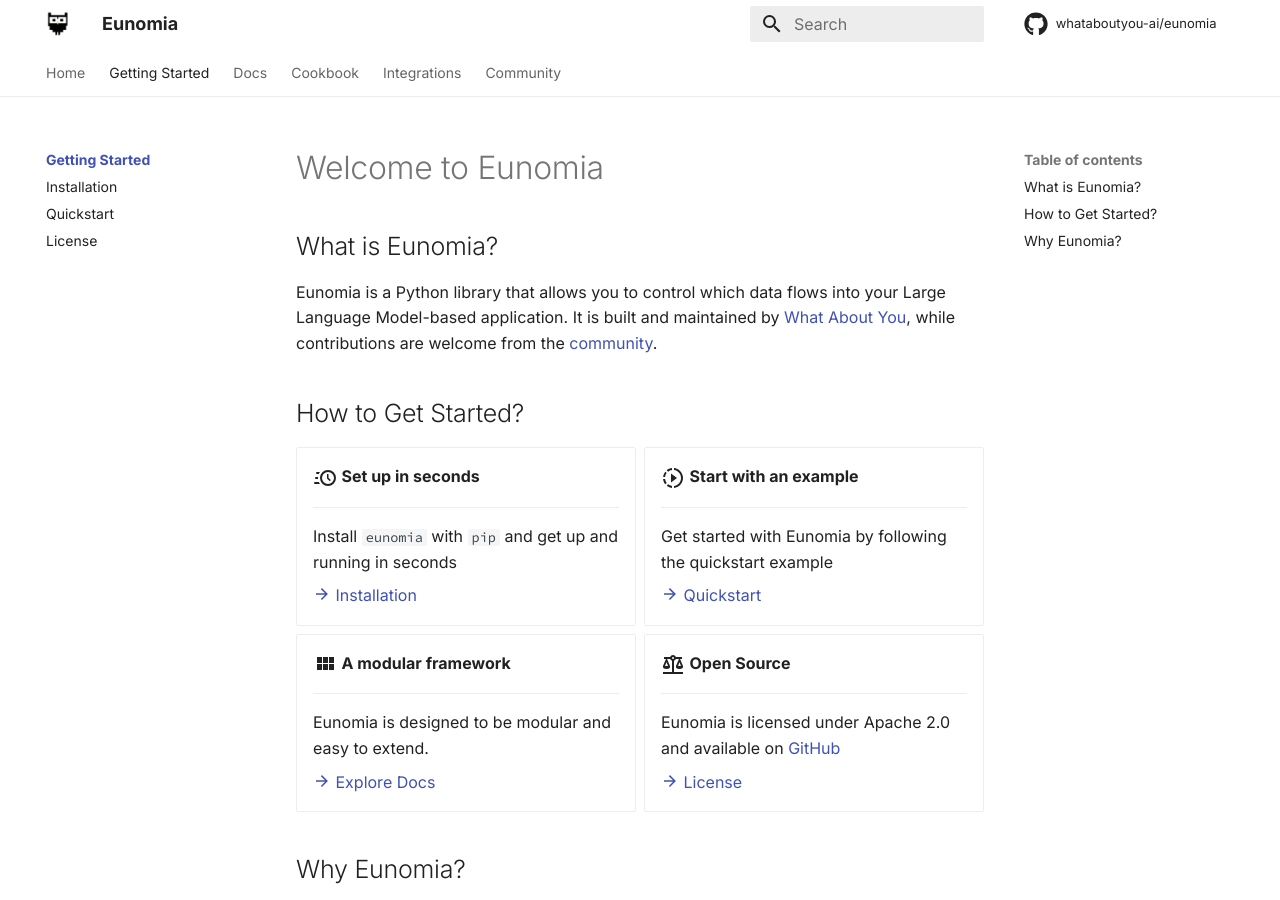
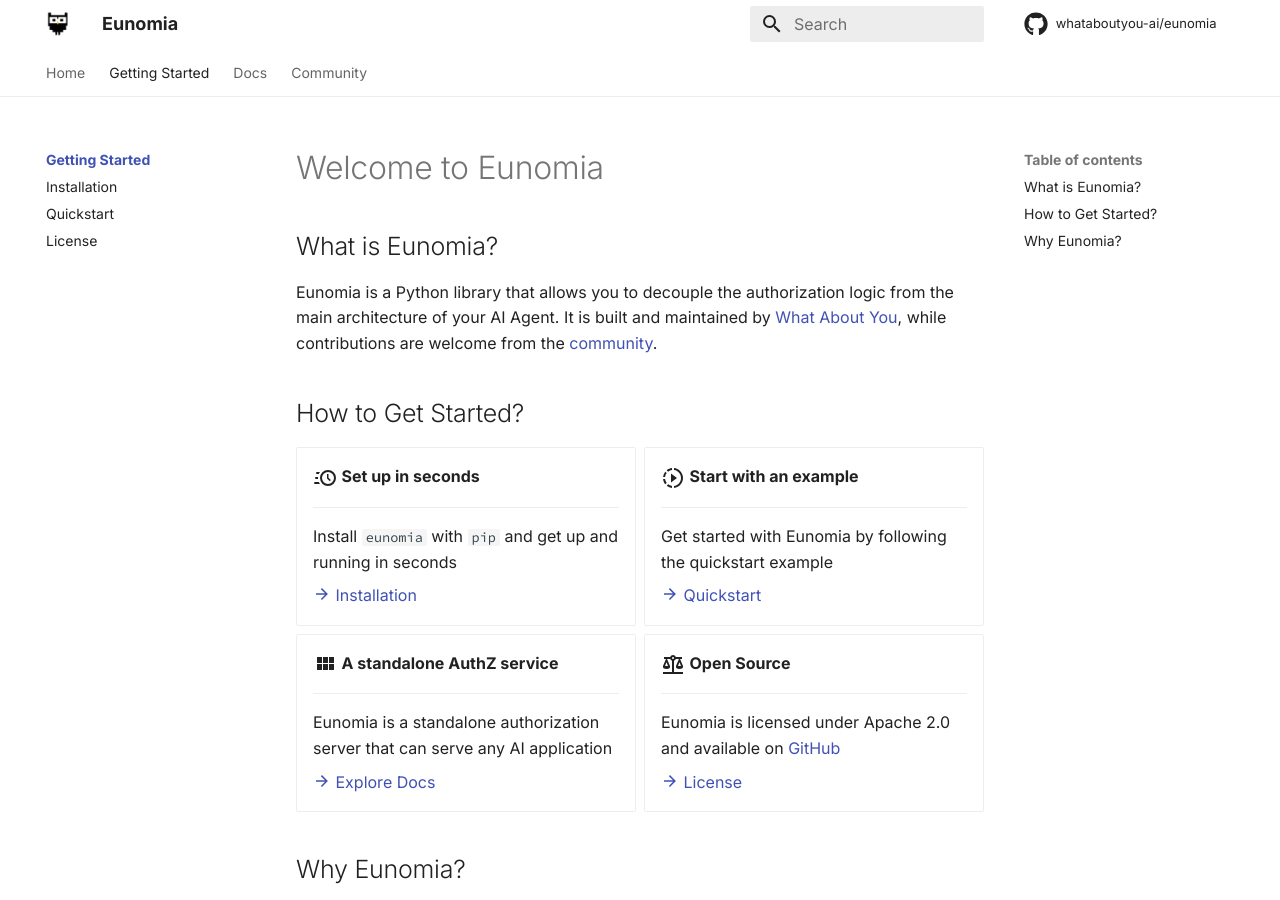
Before and after one commit to whataboutyou-ai/eunomia, an MkDocs documentation site: the page built from docs/get_started/index.md, in a window 1280 px wide and 900 px high. Built offline with MkDocs 1.6.1 and Material for MkDocs 9.7.7, drawn with Linux system fonts in a browser that asks for light colours; comment, search, counter and statistics services are not loaded; some of the changed text lies outside the part shown.

Commit message:
Update docs

```diff
--- a/docs/get_started/index.md
+++ b/docs/get_started/index.md
@@ -3,7 +3,7 @@
 ---
 
 ## What is Eunomia?
-Eunomia is a Python library that allows you to control which data flows into your Large Language Model-based application.
+Eunomia is a Python library that allows you to decouple the authorization logic from the main architecture of your AI Agent.
 It is built and maintained by [What About You][whataboutyou-website], while contributions are welcome from the [community](../community/index.md).
 
 
@@ -28,11 +28,11 @@
     [:material-arrow-right: Quickstart](quickstart.md)
 
 
--   :material-view-module:{ .lg .middle } __A modular framework__
+-   :material-view-module:{ .lg .middle } __A standalone AuthZ service__
 
     ---
 
-    Eunomia is designed to be modular and easy to extend.
+    Eunomia is a standalone authorization server that can serve any AI application
 
     [:material-arrow-right: Explore Docs](../api/index.md)
 
--- a/mkdocs.yml
+++ b/mkdocs.yml
@@ -3,7 +3,7 @@
 repo_name: whataboutyou-ai/eunomia
 repo_url: https://github.com/whataboutyou-ai/eunomia
 
-copyright: Copyright &copy; 2024 - eunomia authors
+copyright: Copyright &copy; 2025 - Eunomia authors
 
 theme:
   name: material
@@ -71,11 +71,6 @@
       - License: get_started/license.md
   - Docs:
       - api/index.md
-  - Cookbook:
-      - cookbook/index.md
-  - Integrations:
-      - integrations/index.md
-      - Model Context Protocol (MCP): integrations/mcp.md
   - Community:
       - community/index.md
       - How to Contribute: community/contribute.md
```
Also changed, not shown: docs/community/contribute.md (+18 -8 lines), docs/community/index.md (+2 -1 lines), docs/cookbook/index.md (deleted, +0 -17 lines), docs/integrations/index.md (deleted, +0 -12 lines), docs/integrations/mcp.md (deleted, +0 -87 lines).
